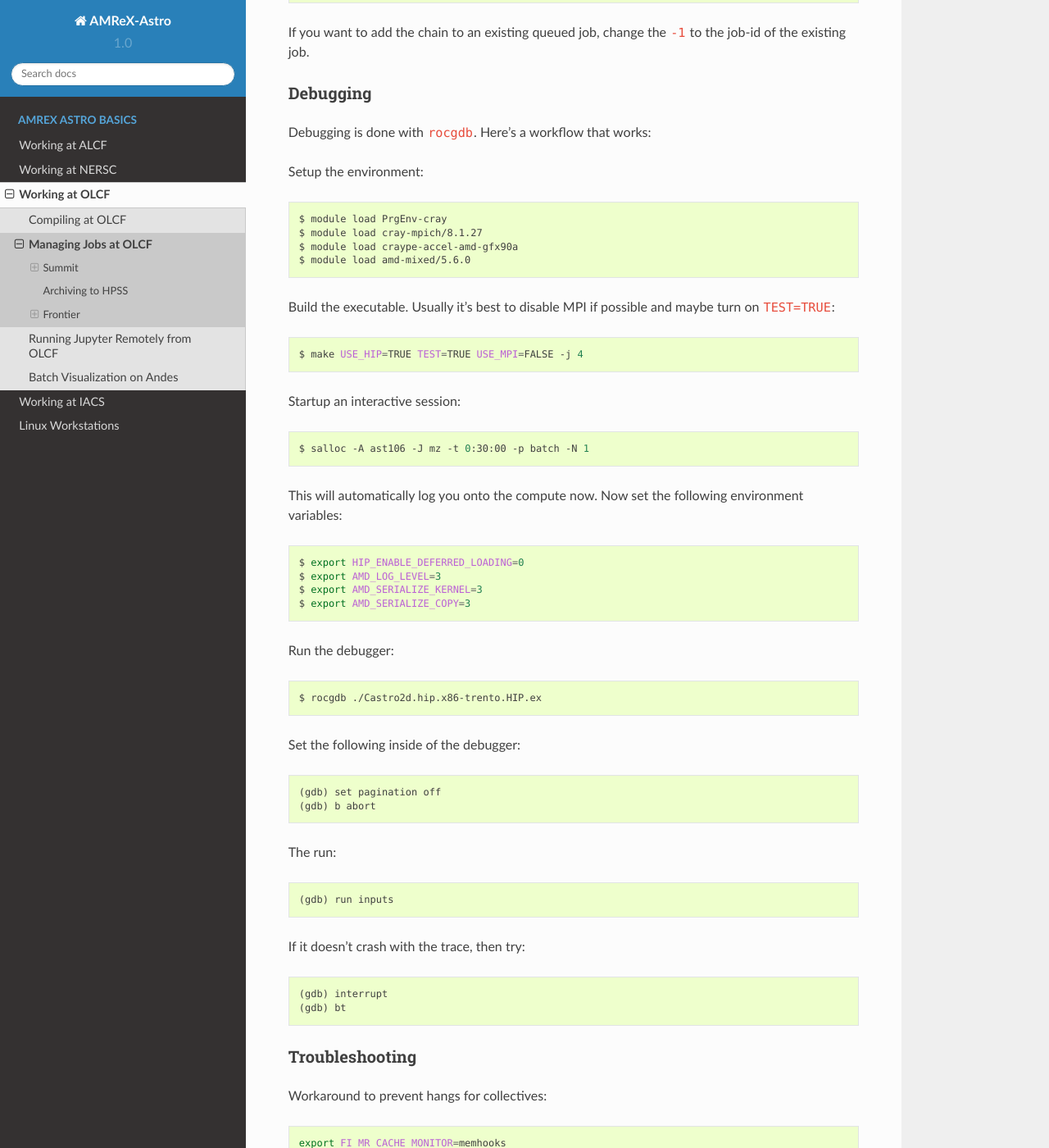
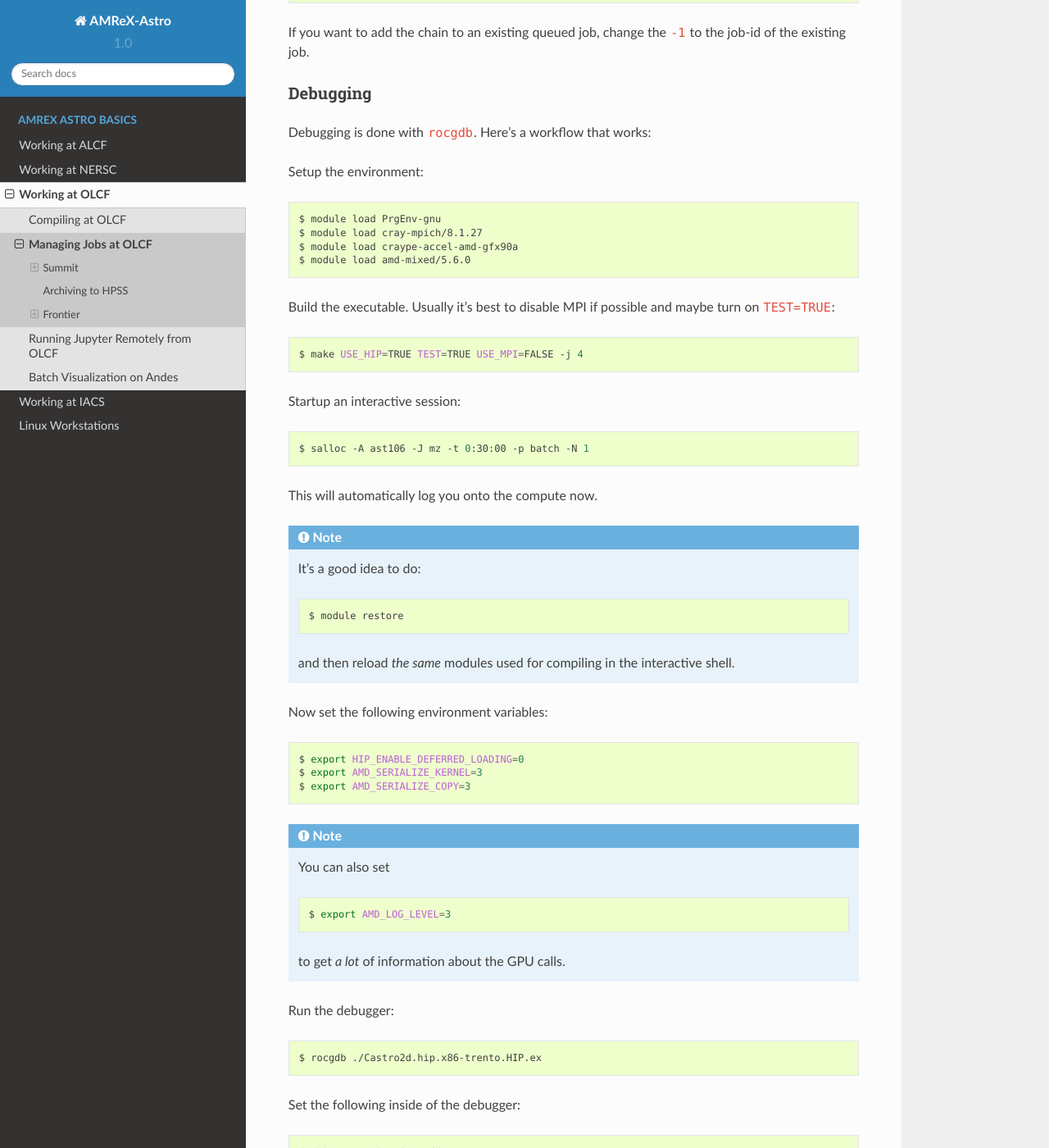
Before and after one commit to AMReX-Astro/workflow, a Sphinx documentation site: the page built from sphinx_docs/source/olcf-workflow.rst, in a window 1280 px wide and 1400 px high, scrolled down 10863 px. Shown: the whole window at 82% size. Built offline with Sphinx 7.4.7 and the Read the Docs theme 2.0.0, drawn with Linux system fonts in a browser that asks for light colours.

Commit message:
some updates

```diff
--- a/sphinx_docs/source/olcf-workflow.rst
+++ b/sphinx_docs/source/olcf-workflow.rst
@@ -541,7 +541,7 @@ Setup the environment:
 
 .. prompt:: bash
 
-   module load PrgEnv-cray
+   module load PrgEnv-gnu
    module load cray-mpich/8.1.27
    module load craype-accel-amd-gfx90a
    module load amd-mixed/5.6.0
@@ -559,15 +559,35 @@ Startup an interactive session:
 
    salloc -A ast106 -J mz -t 0:30:00 -p batch -N 1
 
-This will automatically log you onto the compute now.  Now set the following
-environment variables:
+This will automatically log you onto the compute now.
+
+.. note::
+
+   It's a good idea to do:
+
+   .. prompt:: bash
+
+      module restore
+
+   and then reload *the same* modules used for compiling in the interactive shell.
+
+Now set the following environment variables:
 
 .. prompt:: bash
 
    export HIP_ENABLE_DEFERRED_LOADING=0
-   export AMD_LOG_LEVEL=3
    export AMD_SERIALIZE_KERNEL=3
    export AMD_SERIALIZE_COPY=3
+
+.. note::
+
+   You can also set
+
+   .. prompt:: bash
+
+      export AMD_LOG_LEVEL=3
+
+   to get *a lot* of information about the GPU calls.
 
 Run the debugger:
 
```
